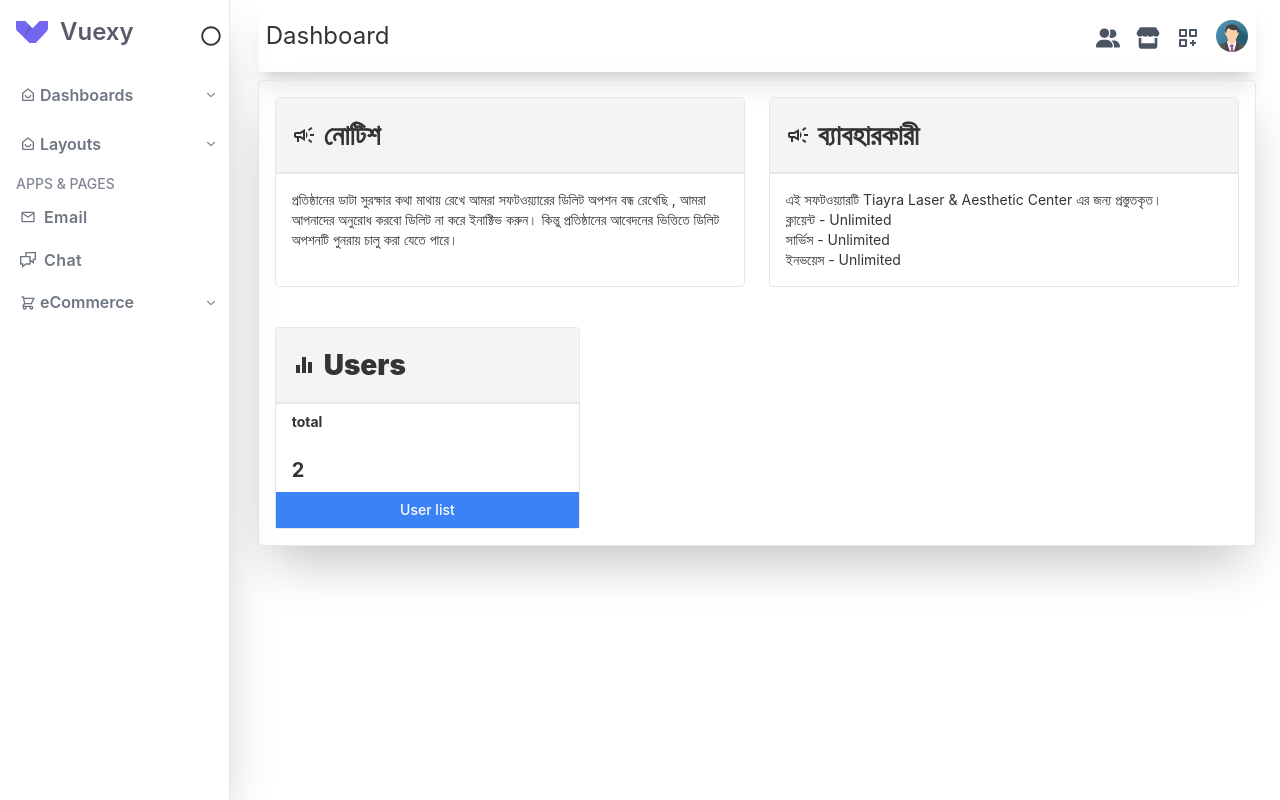
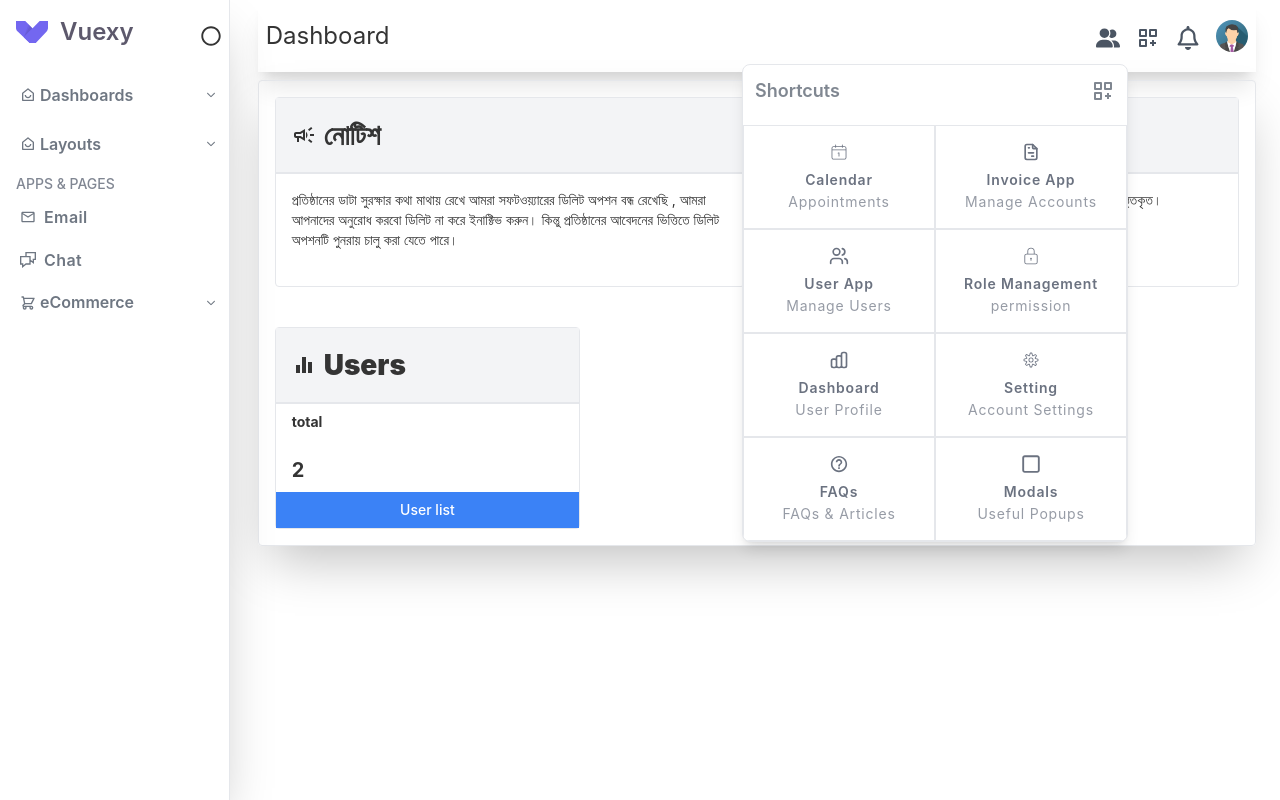
Before and after one commit to Nextwebservice-Frontend/react-admin-template, a React (Vite) app: page / in a window 1280 px wide. Both pictures are taken after a click on the icon 1148 px from the left and 38 px from the top of the page. Built offline with nearby package versions, Linux system fonts and the light colour scheme.

Commit message:
[components/navber/shortcut_pop_up] shortcut pop up edited

```diff
--- a/src/Components/dashboard/Navber/Navbar.jsx
+++ b/src/Components/dashboard/Navber/Navbar.jsx
@@ -1,5 +1,5 @@
 import { IoIosMenu } from "react-icons/io";
-import { FaStore, FaUserGroup } from "react-icons/fa6";
+import { FaRegBell, FaStore, FaUserGroup } from "react-icons/fa6";
 import avater from "../../../assets/avator.jpg";
 import ProfilePopUp from "./profile_pop_up/ProfilePopUp";
 import { useContext, useState } from "react";
@@ -8,7 +8,14 @@ import { ContextData } from "../../../Providers/ContextProviders/ContextProvider
 import { BiCustomize } from "react-icons/bi";
 const Navbar = () => {
   // states
-  const { setShow, show, setShowText, showText, showProfiePopUp, setShowprofilePopUp, showSortcutPopUp, setshowSortcutPopUp } = useContext(ContextData);
+  const {
+    setShow,
+    setShowText,
+    showProfiePopUp,
+    setShowprofilePopUp,
+    showSortcutPopUp,
+    setshowSortcutPopUp
+  } = useContext(ContextData);
   return (
     <>
       <div className="flex justify-between items-center w-full mx-auto box-border px-2 shadow-xl py-5 z-10">
@@ -24,7 +31,6 @@ const Navbar = () => {
         </div>
         <div className="flex justify-end items-center gap-4 z-40">
           <FaUserGroup className="text-2xl text-gray-600 mt-1 cursor-pointer" />
-          <FaStore className="text-2xl text-gray-600 mt-1 cursor-pointer" />
           <BiCustomize
             onClick={() => {
               setShowprofilePopUp(false);
@@ -32,6 +38,7 @@ const Navbar = () => {
             }}
             className="text-2xl text-gray-600 mt-1 cursor-pointer"
           />
+          <FaRegBell  className="text-2xl text-gray-600 mt-1 cursor-pointer" />
           <img
             onClick={() => {
               setShowprofilePopUp(!showProfiePopUp);
@@ -44,8 +51,8 @@ const Navbar = () => {
         </div>
       </div>
       <div className=" w-full  mx-auto box-border px-8 relative">
-        <ProfilePopUp showProfiePopUp={showProfiePopUp} setShowprofilePopUp={setShowprofilePopUp}/>
-        <ShortcutPopUp showSortcutPopUp={showSortcutPopUp} />
+        <ProfilePopUp showProfiePopUp={showProfiePopUp} setShowprofilePopUp={setShowprofilePopUp} />
+        <ShortcutPopUp showSortcutPopUp={showSortcutPopUp} setshowSortcutPopUp={setshowSortcutPopUp} />
       </div>
     </>
   );
--- a/src/Components/dashboard/Navber/Shortcut_pop_up/ShortcutPopUp.jsx
+++ b/src/Components/dashboard/Navber/Shortcut_pop_up/ShortcutPopUp.jsx
@@ -1,45 +1,25 @@
 
-import { MdOutlineDataset } from "react-icons/md";
-import { IoListOutline } from "react-icons/io5";
-import { MdMedicalInformation } from "react-icons/md";
-import { FaUserGroup } from "react-icons/fa6";
-import { MdGroup } from "react-icons/md";
-import { BsCash } from "react-icons/bs";
-import { MdMeetingRoom } from "react-icons/md";
-const ShortcutPopUp = ({showSortcutPopUp}) => {
+import { BiCustomize } from "react-icons/bi";;
+import { ShortcutPopUpMenu } from "../../../../Utility/Navber/Shortcut_pop_up_menus/ShortcutPopUpMenus";
+const ShortcutPopUp = ({ showSortcutPopUp,setshowSortcutPopUp }) => {
+
     return (
-        <div className={`absolute shadow-lg rounded-lg border lg:right-32 md:right-10 right-0 z-20 -top-12 mt-10 bg-white ${showSortcutPopUp ? "popup":"hidden"}`}>
-            <span className='flex justify-between items-center min-w-80 max-w-80 text-lg p-3'>
-                Shortcut
+        <div className={`absolute shadow-lg rounded-lg border lg:right-32 md:right-10 right-0 z-20 -top-12 mt-10 bg-white ${showSortcutPopUp ? "popup" : "hidden"}  max-h-[90vh] overflow-y-auto`}>
+            <span className='flex justify-between items-center min-w-80 max-w-80 sm:max-w-96 sm:min-w-96 text-lg p-3 text-gray-600 font-semibold opacity-70'>
+                Shortcuts
                 <button>
-                    <MdOutlineDataset className='text-2xl' />
+                    <BiCustomize className='text-2xl' />
                 </button>
             </span>
             <div className='grid grid-cols-2 gap-0 justify-center items-center text-gray-500 mt-2 '>
-                <button className='flex justify-center items-center flex-col border py-7 gap-2 tracking-[.8px]'>
-                    <IoListOutline className='text-xl' />
-                    Category
-                </button>
-                <button className='flex justify-center items-center flex-col border py-7 gap-2 tracking-[.8px]'>
-                    <MdMedicalInformation className='text-xl' />
-                    Service
-                </button>
-                <button className='flex justify-center items-center flex-col border py-7 gap-2 tracking-[.8px]'>
-                    <MdGroup className='text-xl' />
-                    Client
-                </button>
-                <button className='flex justify-center items-center flex-col border py-7 gap-2 tracking-[.8px]'>
-                    <FaUserGroup className='text-xl' />
-                    Provider
-                </button>
-                <button className='flex justify-center items-center flex-col border py-7 gap-2 tracking-[.8px]'>
-                    <BsCash className='text-xl' />
-                    Payment Type
-                </button>
-                <button className='flex justify-center items-center flex-col border py-7 gap-2 tracking-[.8px]'>
-                    <MdMeetingRoom className='text-xl' />
-                    Branch
-                </button>
+                {
+                    ShortcutPopUpMenu.map(item =>
+                        <button onClick={()=>setshowSortcutPopUp(false)} key={item?.title} className='flex justify-center items-center font-semibold flex-col border py-4 gap-2 tracking-[.8px] hover:bg-slate-100 transition-all'>
+                            <item.icon className='text-xl' />
+                            {item.title}
+                            <span className="-mt-[6px] font-normal block opacity-70">{item?.subTitle}</span>
+                        </button>)
+                }
             </div>
         </div>
     )
--- /dev/null
+++ b/src/Utility/Navber/Shortcut_pop_up_menus/ShortcutPopUpMenus.js
@@ -0,0 +1,49 @@
+import { CiCalendarDate, CiLock, CiSettings } from "react-icons/ci";
+import { FaRegSquare } from "react-icons/fa6";
+import { HiOutlineChartBar } from "react-icons/hi";
+import { IoMdHelpCircleOutline } from "react-icons/io";
+import { LuUsers } from "react-icons/lu";
+import { TbFileInvoice } from "react-icons/tb";
+
+export const ShortcutPopUpMenu = [
+    {
+        title: 'Calendar',
+        subTitle: 'Appointments',
+        icon: CiCalendarDate,
+    },
+    {
+        title: 'Invoice App',
+        subTitle: 'Manage Accounts',
+        icon: TbFileInvoice,
+    },
+    {
+        title: 'User App',
+        subTitle: 'Manage Users',
+        icon: LuUsers ,
+    },
+    {
+        title: 'Role Management',
+        subTitle: 'permission',
+        icon: CiLock ,
+    },
+    {
+        title: 'Dashboard',
+        subTitle: 'User Profile',
+        icon: HiOutlineChartBar  ,
+    },
+    {
+        title: 'Setting',
+        subTitle: 'Account Settings',
+        icon: CiSettings   ,
+    },
+    {
+        title: 'FAQs',
+        subTitle: 'FAQs & Articles',
+        icon: IoMdHelpCircleOutline   ,
+    },
+    {
+        title: 'Modals',
+        subTitle: 'Useful Popups',
+        icon: FaRegSquare    ,
+    },
+]
```
Also changed, not shown: src/Components/dashboard/Navber/Notification_pop_up/NotificationPopUp.jsx (added).
